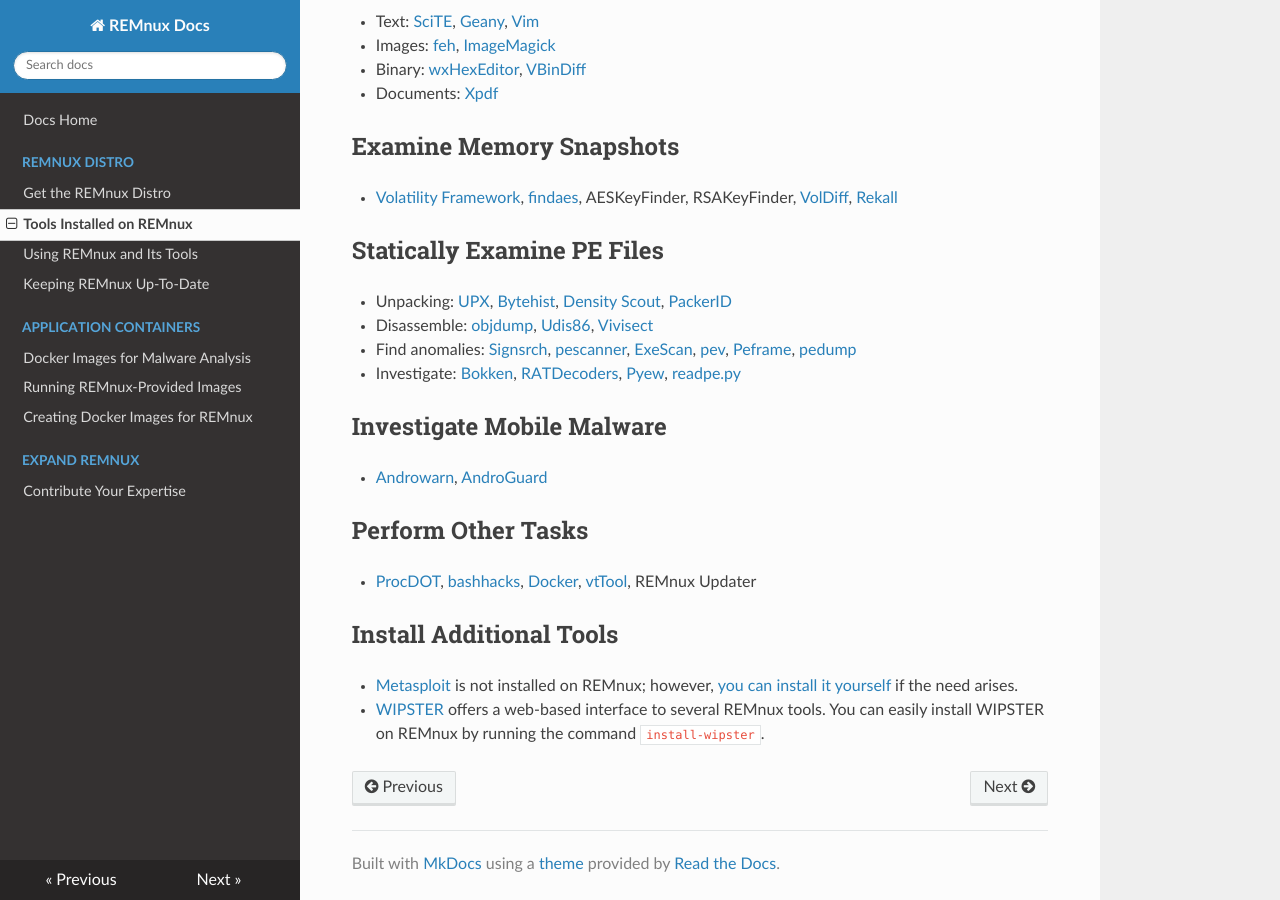
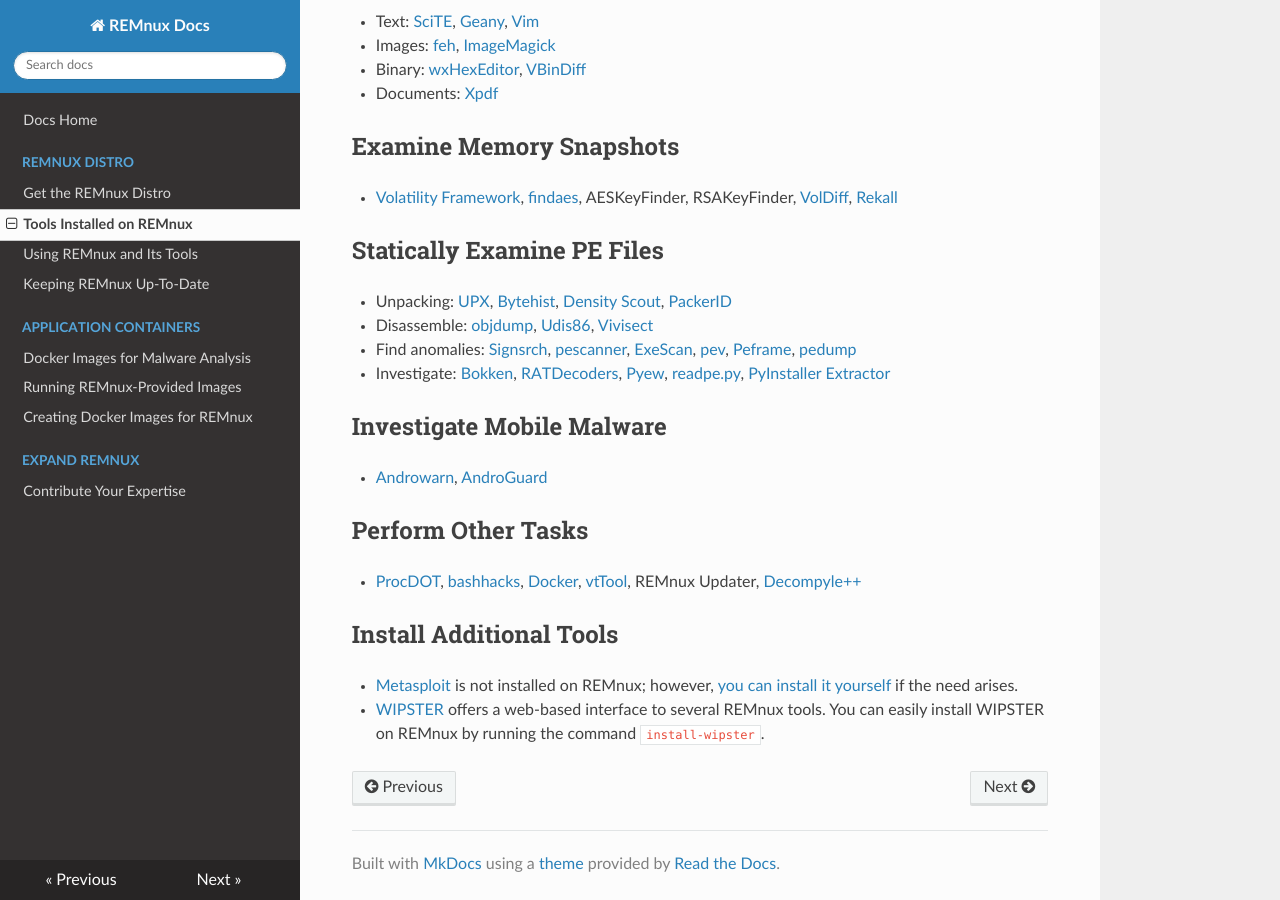
Before and after one commit to wzod/docs, an MkDocs documentation site: the page built from source/distro/tools.md, in a window 1280 px wide and 900 px high, scrolled down 1521 px. Built offline with MkDocs 1.6.1, drawn with Linux system fonts in a browser that asks for light colours; nearby versions of some CDN libraries; old or Windows-style settings are respelled for this version of MkDocs.

Commit message:
Updated tools listing

```diff
--- a/source/distro/tools.md
+++ b/source/distro/tools.md
@@ -61,7 +61,7 @@
 - Unpacking: [UPX](http://upx.sourceforge.net/), [Bytehist](https://www.cert.at/downloads/software/bytehist_en.html), [Density Scout](http://www.cert.at/downloads/software/densityscout_en.html), [PackerID](http://handlers.sans.org/jclausing/packerid.py)
 - Disassemble: [objdump](http://en.wikipedia.org/wiki/Objdump), [Udis86](http://udis86.sourceforge.net/), [Vivisect](http://visi.kenshoto.com/viki/Vivisect)
 - Find anomalies: [Signsrch](http://aluigi.altervista.org/mytoolz.htm), [pescanner](https://code.google.com/p/malwarecookbook/source/browse/trunk/3/8/pescanner.py), [ExeScan](http://securityxploded.com/exe-scan.php), [pev](http://pev.sourceforge.net/), [Peframe](https://github.com/guelfoweb/peframe), [pedump](http://pedump.me/)
-- Investigate: [Bokken](https://inguma.eu/projects/bokken), [RATDecoders](https://github.com/kevthehermit/RATDecoders), [Pyew](https://code.google.com/p/pyew/), [readpe.py](https://github.com/crackinglandia/pype32)
+- Investigate: [Bokken](https://inguma.eu/projects/bokken), [RATDecoders](https://github.com/kevthehermit/RATDecoders), [Pyew](https://code.google.com/p/pyew/), [readpe.py](https://github.com/crackinglandia/pype32), [PyInstaller Extractor](https://github.com/zrax/pycdc)
 
 ## Investigate Mobile Malware
 
@@ -69,7 +69,7 @@
 
 ## Perform Other Tasks
 
-- [ProcDOT](http://www.procdot.com/), [bashhacks](https://github.com/merces/bashacks), [Docker](http://www.docker.com/), [vtTool](https://code.google.com/p/malware-crawler/wiki/vtTool), REMnux Updater
+- [ProcDOT](http://www.procdot.com/), [bashhacks](https://github.com/merces/bashacks), [Docker](http://www.docker.com/), [vtTool](https://code.google.com/p/malware-crawler/wiki/vtTool), REMnux Updater, [Decompyle++](https://github.com/zrax/pycdc)
 
 ## Install Additional Tools
 
```
